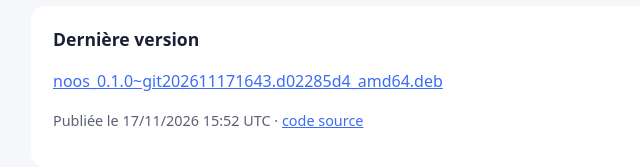
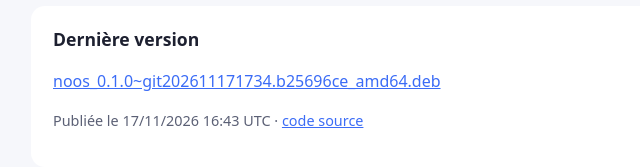
Before and after one commit to Chomiam/noos-de, a plain HTML site: page index.html in a window 1280 px wide. Shown: the part 579-746 px from the top of the page, 229-869 px from the left. Drawn offline with Linux system fonts and the light colour scheme.

Commit message:
Dépôt APT : noos_0.1.0~git202611171734.b25696ce_amd64.deb

```diff
--- a/index.html
+++ b/index.html
@@ -43,8 +43,8 @@ sudo apt install noos</pre>
 
   <section>
     <h2>Dernière version</h2>
-    <p><a href="pool/main/n/noos/noos_0.1.0~git202611171643.d02285d4_amd64.deb">noos_0.1.0~git202611171643.d02285d4_amd64.deb</a></p>
-    <p class="muted">Publiée le 17/11/2026 15:52 UTC · <a href="https://github.com/Chomiam/noos-de">code source</a></p>
+    <p><a href="pool/main/n/noos/noos_0.1.0~git202611171734.b25696ce_amd64.deb">noos_0.1.0~git202611171734.b25696ce_amd64.deb</a></p>
+    <p class="muted">Publiée le 17/11/2026 16:43 UTC · <a href="https://github.com/Chomiam/noos-de">code source</a></p>
   </section>
 </main>
 </body>
```
Also changed, not shown: 9 other files.
